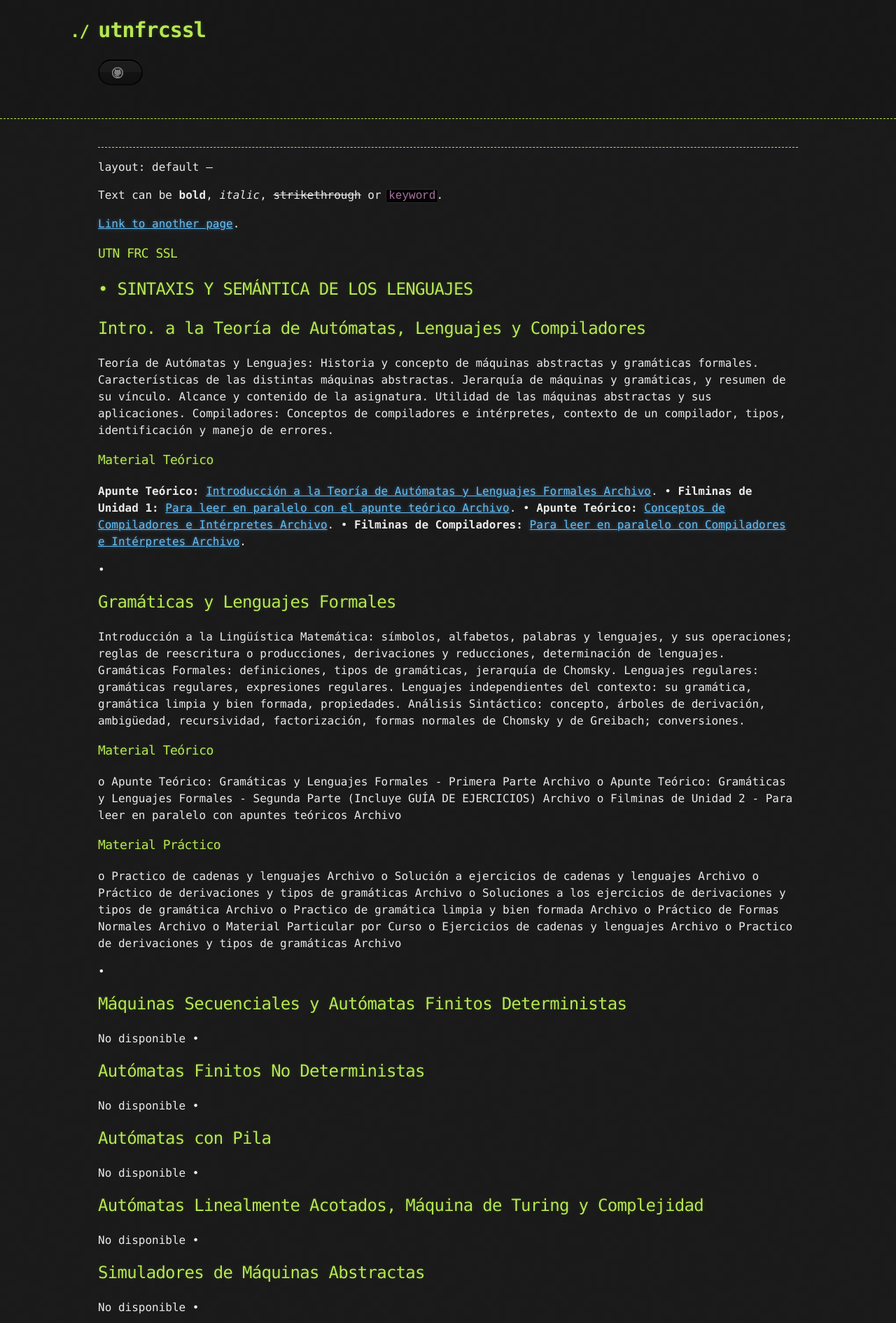
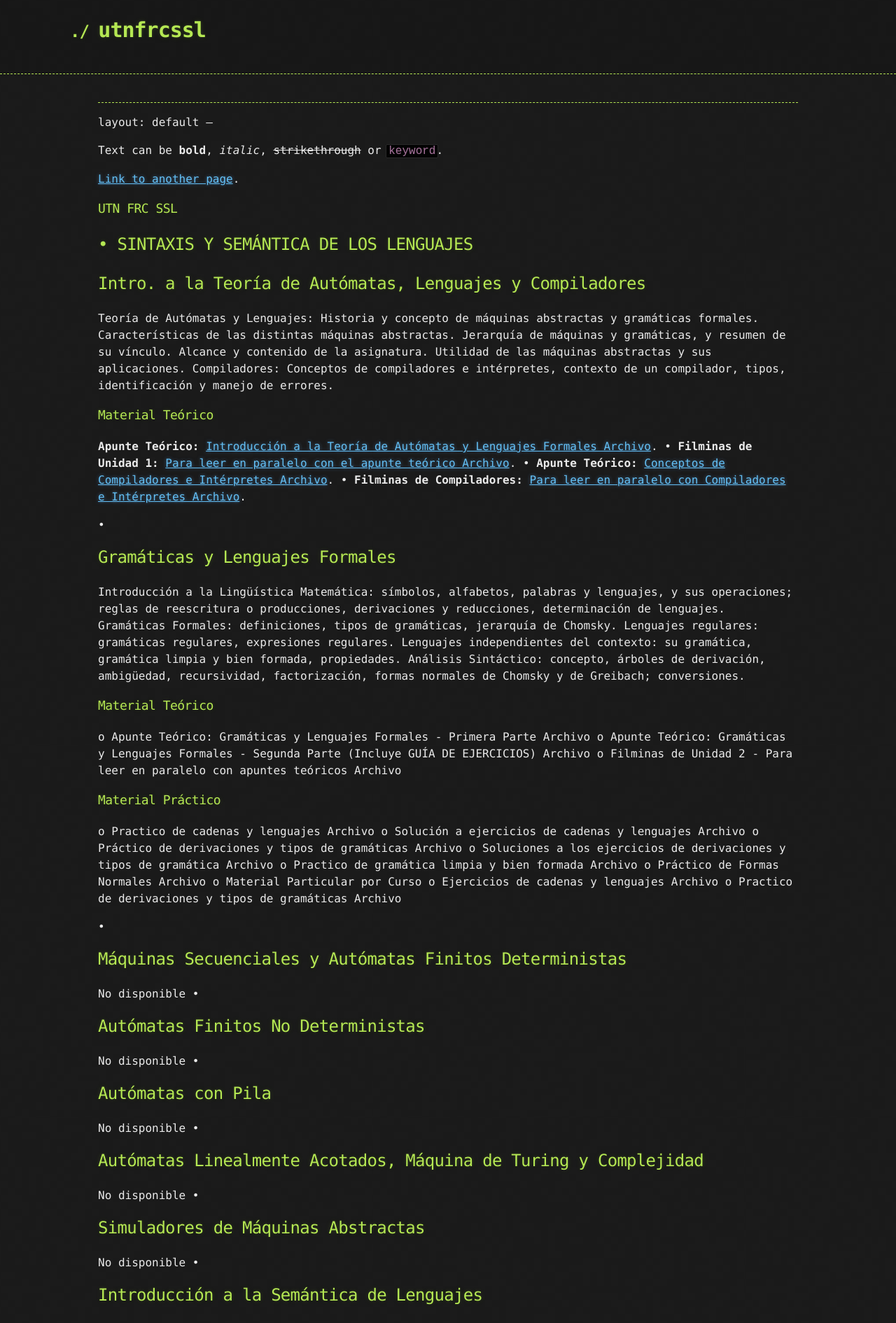
Before and after one commit to Ismael0351/utnfrcssl, a Jekyll site: the page built from index.md, in a window 1280 px wide. Shown: the top 1890 px of the page at 70% size. Built offline with Jekyll 4.4.1, drawn with Linux system fonts in a browser that asks for light colours; our own code applies the rules of GitHub Pages for plain Markdown files; the repository's description, which GitHub fills in, is left out.

Commit message:
Update default.html

```diff
--- a/_layouts/default.html
+++ b/_layouts/default.html
@@ -23,7 +23,7 @@
             <a href="{{ site.github.zip_url }}" class="btn">Download as .zip</a>
             <a href="{{ site.github.tar_url }}" class="btn">Download as .tar.gz</a>
           {% endif %}
-          <a href="{{ site.github.repository_url }}" class="btn btn-github"><span class="icon"></span></a>
+
         </section>
       </div>
     </header>
```
